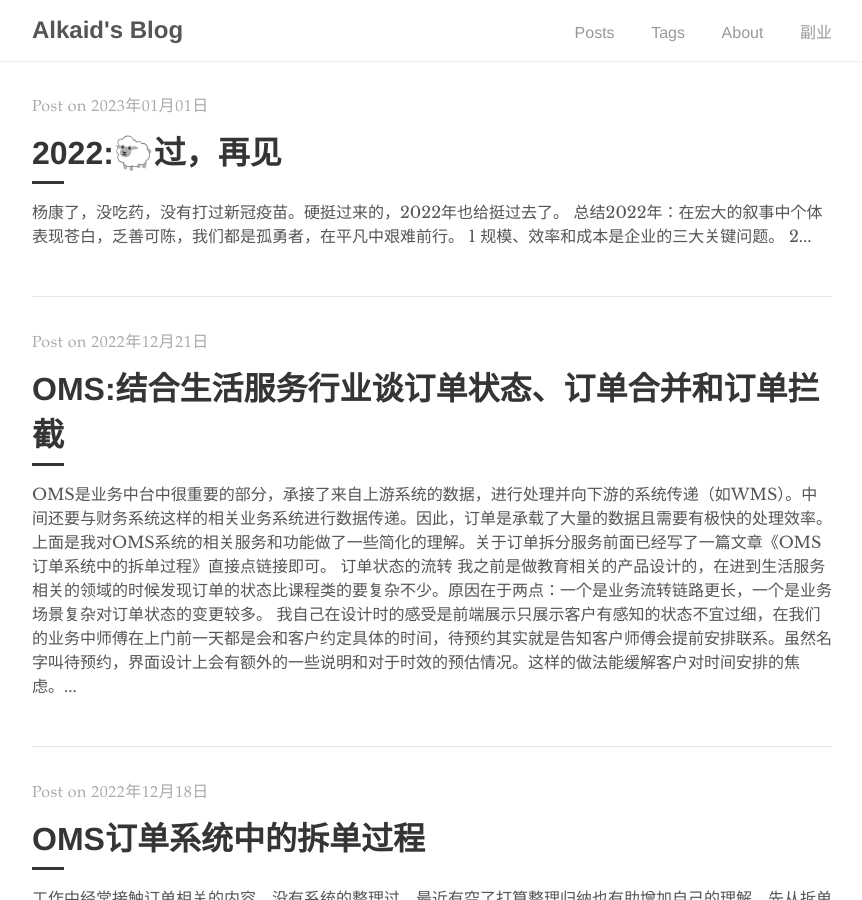
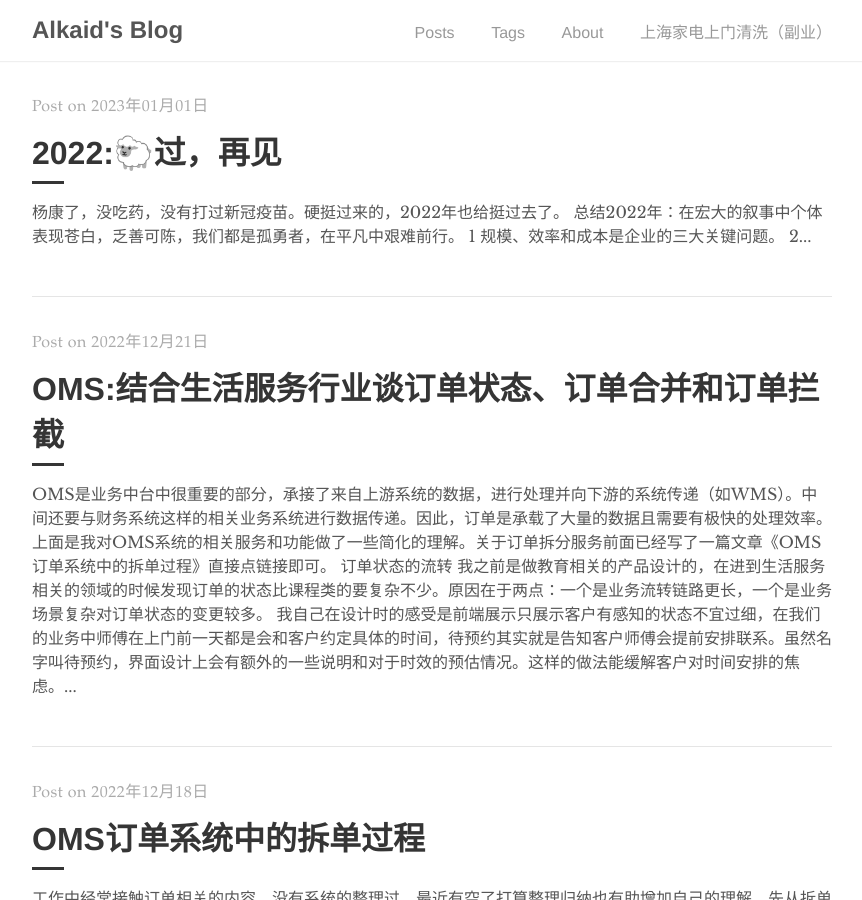
Before and after one commit to AlkaidWaong/ifoz, a Jekyll site: the page built from index.html, in a window 1280 px wide and 900 px high. Shown: the whole window, without its empty margins (208-1070 px from the left). Built offline with Jekyll 4.4.1, drawn with Linux system fonts in a browser that asks for light colours; the list of posts is cut into pages by our own code.

Commit message:
Update navigation.html

```diff
--- a/_includes/navigation.html
+++ b/_includes/navigation.html
@@ -7,7 +7,7 @@
       <li><a href="{{ site.baseurl }}/">Posts</a></li>
       <li><a href="{{ '/tags' | prepend: site.baseurl }}">Tags</a></li>
       <li><a href="{{ '/about' | prepend: site.baseurl }}">About</a></li>
-	  <li><a href="{{ '/side' | prepend: site.baseurl }}">副业</a></li>
+	  <li><a href="{{ '/side' | prepend: site.baseurl }}">上海家电上门清洗（副业）</a></li>
     </ul>
   </div>
 </nav>
```
